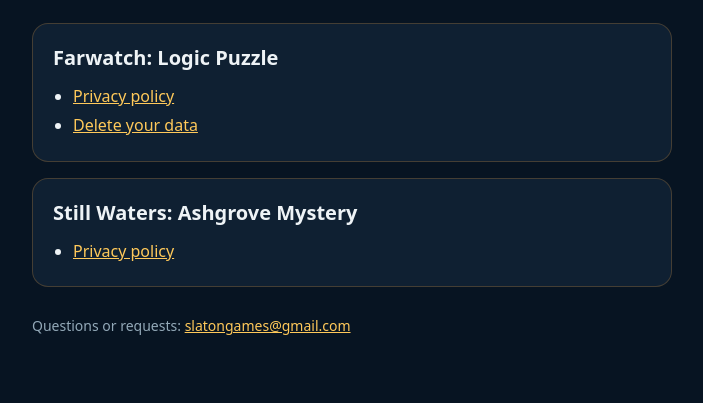
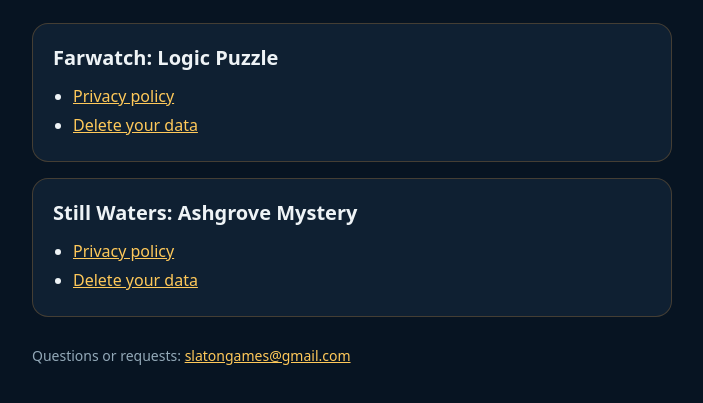
Before and after one commit to jeremydslaton-ux/jeremydslaton-ux.github.io, a plain HTML site: page privacy.html in a window 1280 px wide. Shown: the part 183-586 px from the top of the page, without its empty margins (288-991 px from the left). Drawn offline with Linux system fonts and the light colour scheme.

Commit message:
Privacy & data: add Still Waters delete-data link
Co-Authored-By: Claude Opus 5.5 <noreply@anthropic.com>
Claude-Session: https://claude.ai/code/session_01G4biyiBsTBEENsrpvAf6Tp

```diff
--- a/privacy.html
+++ b/privacy.html
@@ -42,6 +42,7 @@
     <h2>Still Waters: Ashgrove Mystery</h2>
     <ul>
       <li><a href="https://jeremydslaton-ux.github.io/still-waters-site/privacy.html">Privacy policy</a></li>
+      <li><a href="https://jeremydslaton-ux.github.io/still-waters-site/delete-data.html">Delete your data</a></li>
     </ul>
   </section>
 
```
